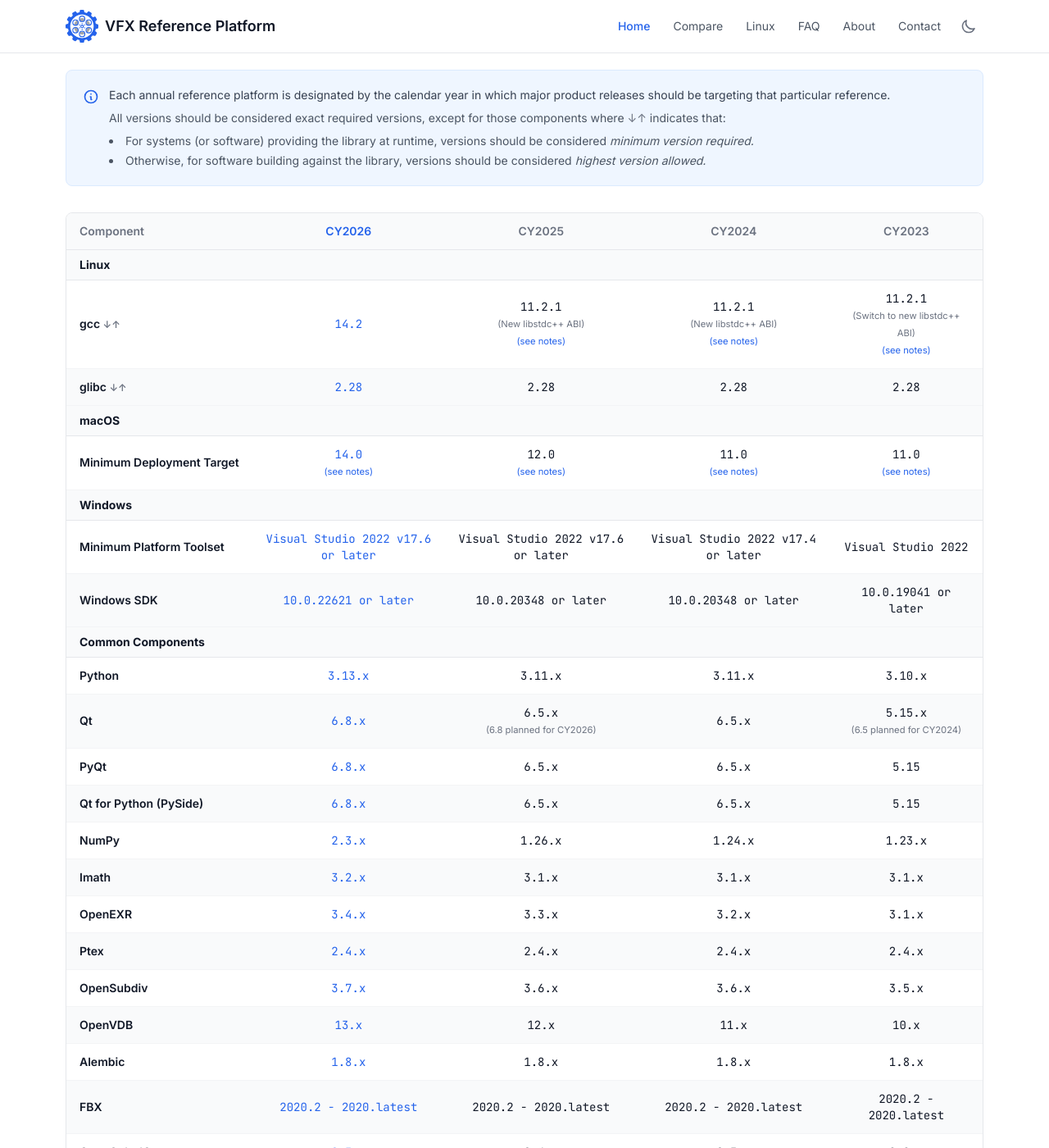
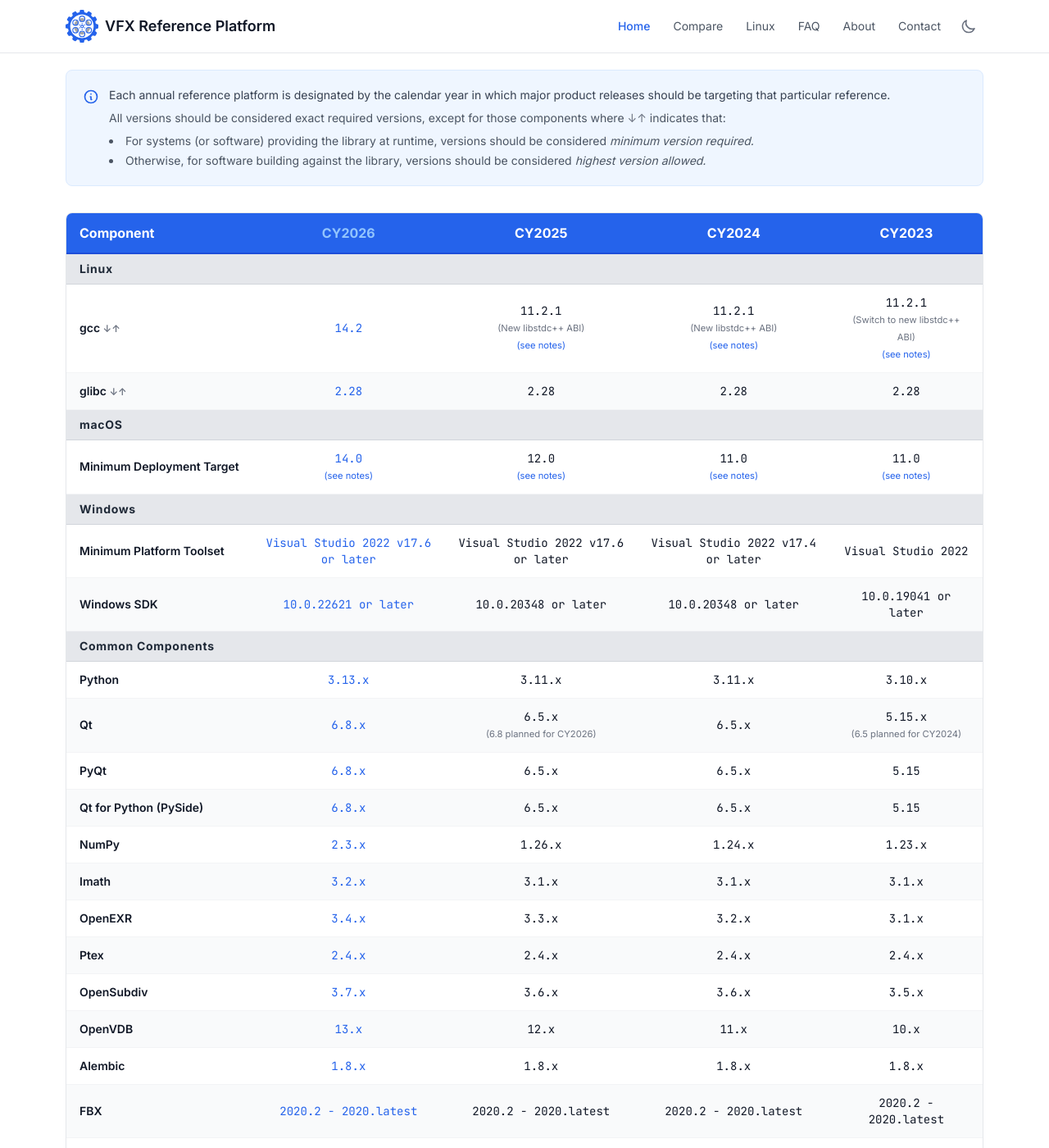
Before and after one commit to vfxplatform/vfxplatform, a Jekyll site: the page built from index.html, in a window 1280 px wide and 1400 px high, scrolled down 1351 px. Shown: the whole window at 82% size. Built offline with Jekyll 4.4.1, drawn with Linux system fonts in a browser that asks for light colours.

Commit message:
Improve visual hierarchy of platform table rows
- Header row: blue background with white text and bold font for clear top-level distinction
- Group headings: medium gray background with wider letter-spacing as section dividers
- Current year header highlight adjusted for contrast on blue background

Co-Authored-By: Claude Opus 4.6 <noreply@anthropic.com>

```diff
--- a/assets/css/main.css
+++ b/assets/css/main.css
@@ -19,7 +19,7 @@
   }
 
   .platform-table th {
-    @apply px-4 py-3 text-center font-semibold text-gray-500 dark:text-gray-400 border-b border-gray-200 dark:border-gray-700 bg-gray-50 dark:bg-gray-800/50;
+    @apply px-4 py-3 text-center text-base font-bold text-white dark:text-gray-200 border-b-2 border-blue-700 dark:border-blue-900 bg-blue-600 dark:bg-blue-800;
   }
 
   .platform-table th:first-child {
@@ -27,7 +27,7 @@
   }
 
   .platform-table th.current-year {
-    @apply text-blue-600 dark:text-blue-400;
+    @apply text-blue-300 dark:text-blue-300;
   }
 
   .platform-table td {
@@ -47,7 +47,7 @@
   }
 
   .platform-table .category-header td {
-    @apply font-bold text-left bg-gray-50 dark:bg-gray-800/50 border-b border-gray-200 dark:border-gray-700 py-2;
+    @apply font-bold text-left text-sm tracking-wider text-gray-800 dark:text-gray-200 bg-gray-200 dark:bg-gray-700/70 border-b border-gray-300 dark:border-gray-600 py-2;
   }
 
   .platform-table-wrapper {
--- a/assets/css/output.css
+++ b/assets/css/output.css
@@ -1305,27 +1305,30 @@ html {
 }
 
 .platform-table th {
-  border-bottom-width: 1px;
+  border-bottom-width: 2px;
   --tw-border-opacity: 1;
-  border-color: rgb(229 231 235 / var(--tw-border-opacity, 1));
-  --tw-bg-opacity: 1;
-  background-color: rgb(249 250 251 / var(--tw-bg-opacity, 1));
+  border-color: rgb(29 78 216 / var(--tw-border-opacity, 1));
+  --tw-bg-opacity: 1;
+  background-color: rgb(37 99 235 / var(--tw-bg-opacity, 1));
   padding-left: 1rem;
   padding-right: 1rem;
   padding-top: 0.75rem;
   padding-bottom: 0.75rem;
   text-align: center;
-  font-weight: 600;
-  --tw-text-opacity: 1;
-  color: rgb(107 114 128 / var(--tw-text-opacity, 1));
+  font-size: 1rem;
+  line-height: 1.5rem;
+  font-weight: 700;
+  --tw-text-opacity: 1;
+  color: rgb(255 255 255 / var(--tw-text-opacity, 1));
 }
 
 .platform-table th:is(.dark *) {
   --tw-border-opacity: 1;
-  border-color: rgb(55 65 81 / var(--tw-border-opacity, 1));
-  background-color: rgb(31 41 55 / 0.5);
-  --tw-text-opacity: 1;
-  color: rgb(156 163 175 / var(--tw-text-opacity, 1));
+  border-color: rgb(30 58 138 / var(--tw-border-opacity, 1));
+  --tw-bg-opacity: 1;
+  background-color: rgb(30 64 175 / var(--tw-bg-opacity, 1));
+  --tw-text-opacity: 1;
+  color: rgb(229 231 235 / var(--tw-text-opacity, 1));
 }
 
 .platform-table th:first-child {
@@ -1334,12 +1337,12 @@ html {
 
 .platform-table th.current-year {
   --tw-text-opacity: 1;
-  color: rgb(37 99 235 / var(--tw-text-opacity, 1));
+  color: rgb(147 197 253 / var(--tw-text-opacity, 1));
 }
 
 .platform-table th.current-year:is(.dark *) {
   --tw-text-opacity: 1;
-  color: rgb(96 165 250 / var(--tw-text-opacity, 1));
+  color: rgb(147 197 253 / var(--tw-text-opacity, 1));
 }
 
 .platform-table td {
@@ -1384,19 +1387,26 @@ html {
 .platform-table .category-header td {
   border-bottom-width: 1px;
   --tw-border-opacity: 1;
-  border-color: rgb(229 231 235 / var(--tw-border-opacity, 1));
-  --tw-bg-opacity: 1;
-  background-color: rgb(249 250 251 / var(--tw-bg-opacity, 1));
+  border-color: rgb(209 213 219 / var(--tw-border-opacity, 1));
+  --tw-bg-opacity: 1;
+  background-color: rgb(229 231 235 / var(--tw-bg-opacity, 1));
   padding-top: 0.5rem;
   padding-bottom: 0.5rem;
   text-align: left;
+  font-size: 0.875rem;
+  line-height: 1.25rem;
   font-weight: 700;
+  letter-spacing: 0.05em;
+  --tw-text-opacity: 1;
+  color: rgb(31 41 55 / var(--tw-text-opacity, 1));
 }
 
 .platform-table .category-header td:is(.dark *) {
   --tw-border-opacity: 1;
-  border-color: rgb(55 65 81 / var(--tw-border-opacity, 1));
-  background-color: rgb(31 41 55 / 0.5);
+  border-color: rgb(75 85 99 / var(--tw-border-opacity, 1));
+  background-color: rgb(55 65 81 / 0.7);
+  --tw-text-opacity: 1;
+  color: rgb(229 231 235 / var(--tw-text-opacity, 1));
 }
 
 .platform-table-wrapper {
```
